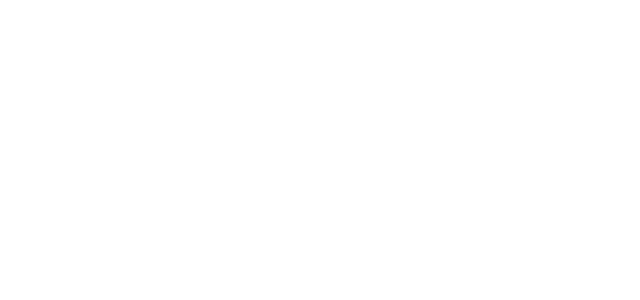
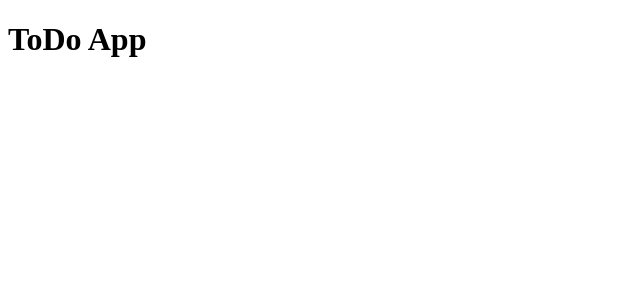
Before and after one commit to david-lafontant/todo-angular, an Angular app: page / in a window 1280 px wide. Shown: the top 300 px of the page, without its empty margins (0-640 px from the left). Built offline with nearby package versions, Linux system fonts and the light colour scheme.

Commit message:
Add title to header.component.ts

```diff
--- a/src/app/components/header/header.component.ts
+++ b/src/app/components/header/header.component.ts
@@ -6,7 +6,7 @@
   styleUrls: ['./header.component.css']
 })
 export class HeaderComponent implements OnInit {
-
+  title: string = 'ToDo App';
   constructor() { }
 
   ngOnInit(): void {
```
